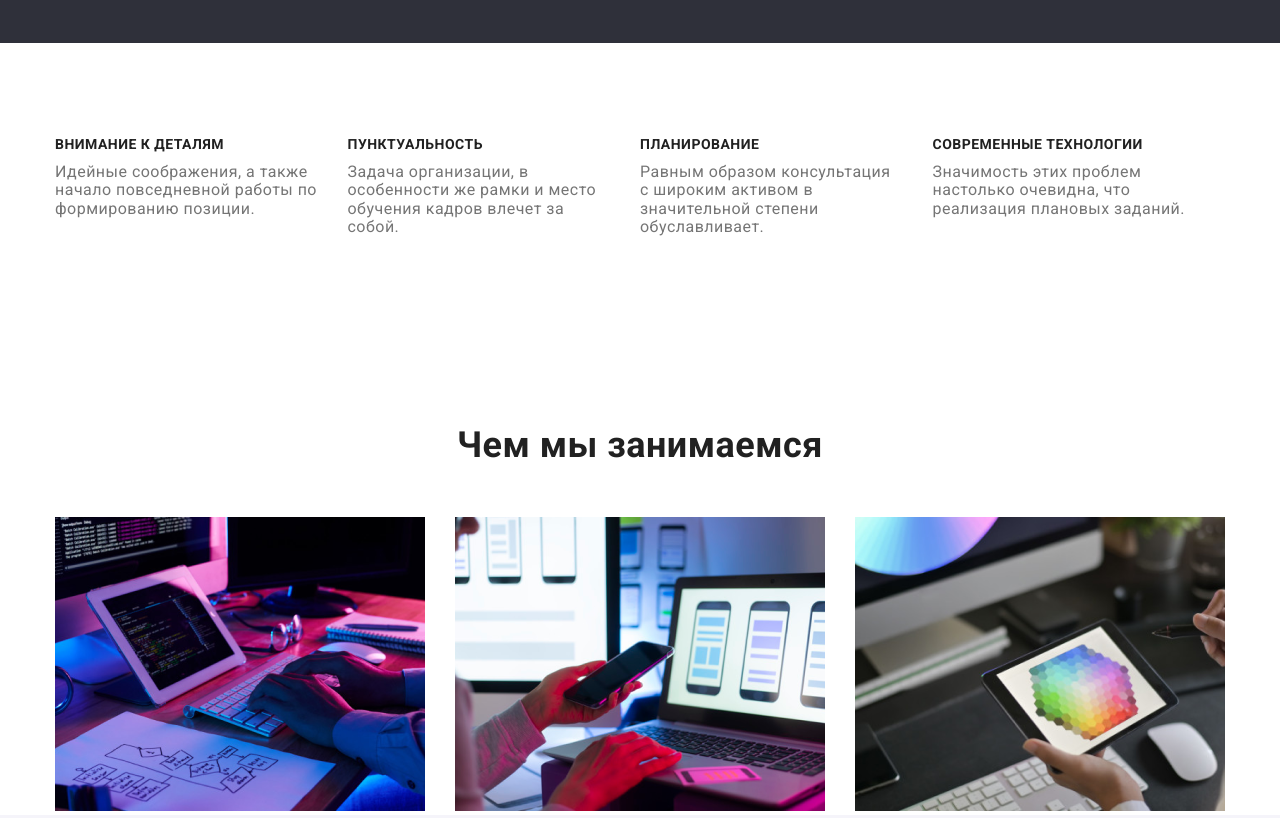
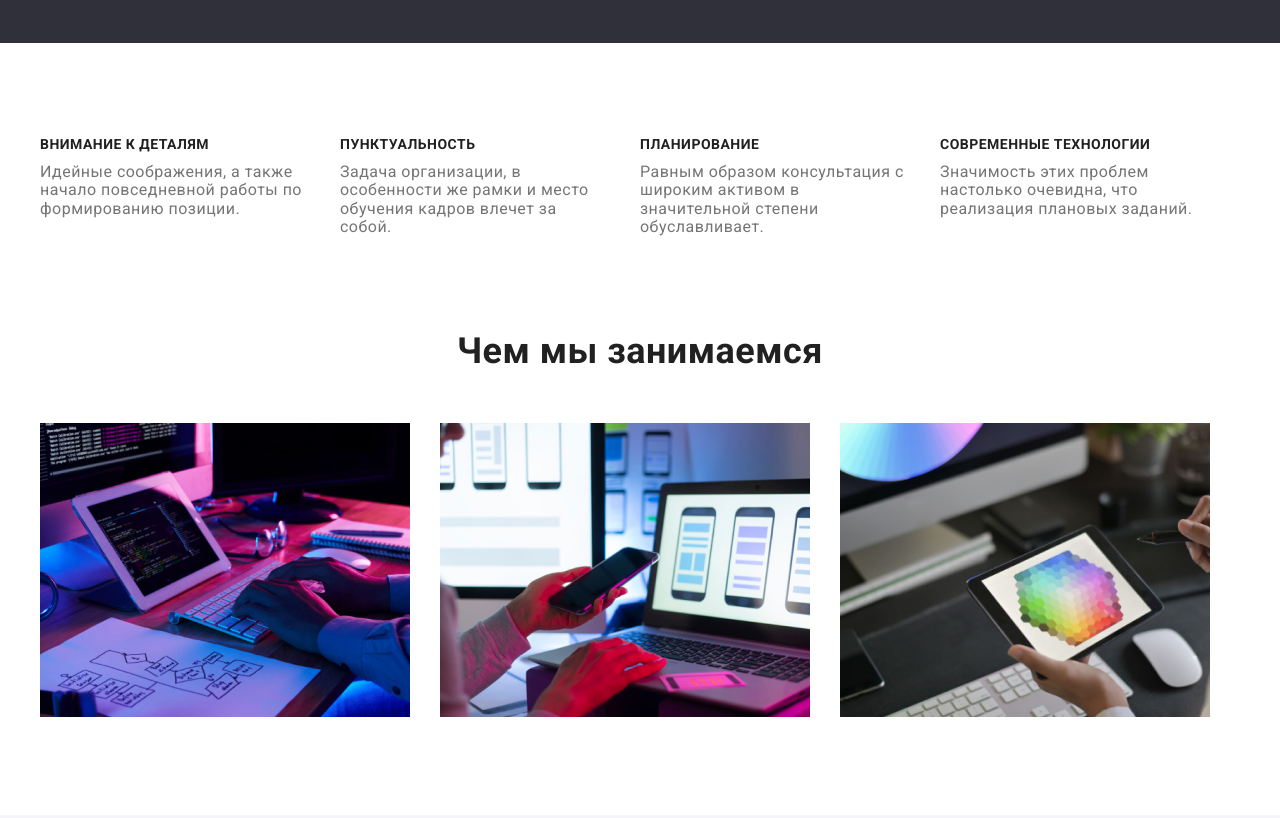
Before and after one commit to HelenBoiko/-goit-markup-hw-03, a plain HTML site: page index.html in a window 1280 px wide. Shown: the part 640-1458 px from the top of the page. Drawn offline with nearby package versions, Linux system fonts and the light colour scheme.

Commit message:
делает исправления

```diff
--- a/css/styles.css
+++ b/css/styles.css
@@ -71,8 +71,6 @@ ul {
 
 .container {
   width: 1200px;
-  padding-left: 15px;
-  padding-right: 15px;
   margin-left:  auto;
   margin-right: auto;
 }
@@ -180,6 +178,8 @@ ul {
 .section {
   padding-top: 200px;
   padding-bottom: 200px;
+  padding-left: 15px;
+  padding-right: 15px;
   text-align: center;
   background-color: var(--bg-color-section);
   color: var(--bg-color);
@@ -215,18 +215,25 @@ ul {
 
 
 .main-section {
-  width: 1200px;
   padding-top: 94px;
   padding-bottom: 94px;
-  margin-left: auto;
-  margin-right: auto;
+  padding-right: 15px;
+  padding-left: 15px;
   color: var(--main-text-color);
 
+}
+
+.what-we-do {
+  padding-bottom: 94px;
 }
 
 
 
 .section-command {
+  padding-top: 94px;
+  padding-bottom: 94px;
+  padding-left: 15px;
+  padding-right: 15px;
   background-color: var(--button-color);
 
 }
@@ -236,14 +243,9 @@ ul {
   font-size: 36px;
   line-height: 1.166;
   text-align: center;
+  margin-bottom: 50px;
   color: var(--title-color);
 }
-
-.title-command {
-  padding-top: 94px;
-  padding-bottom: 50px;
-}
-
 
 
 .link-gadget {
@@ -374,6 +376,8 @@ button {
 /*footer*/
 
 .footer-color {
+  padding-top: 60px;
+  padding-bottom: 60px;
   background-color: var(--bg-color-section);
 
 }
```
